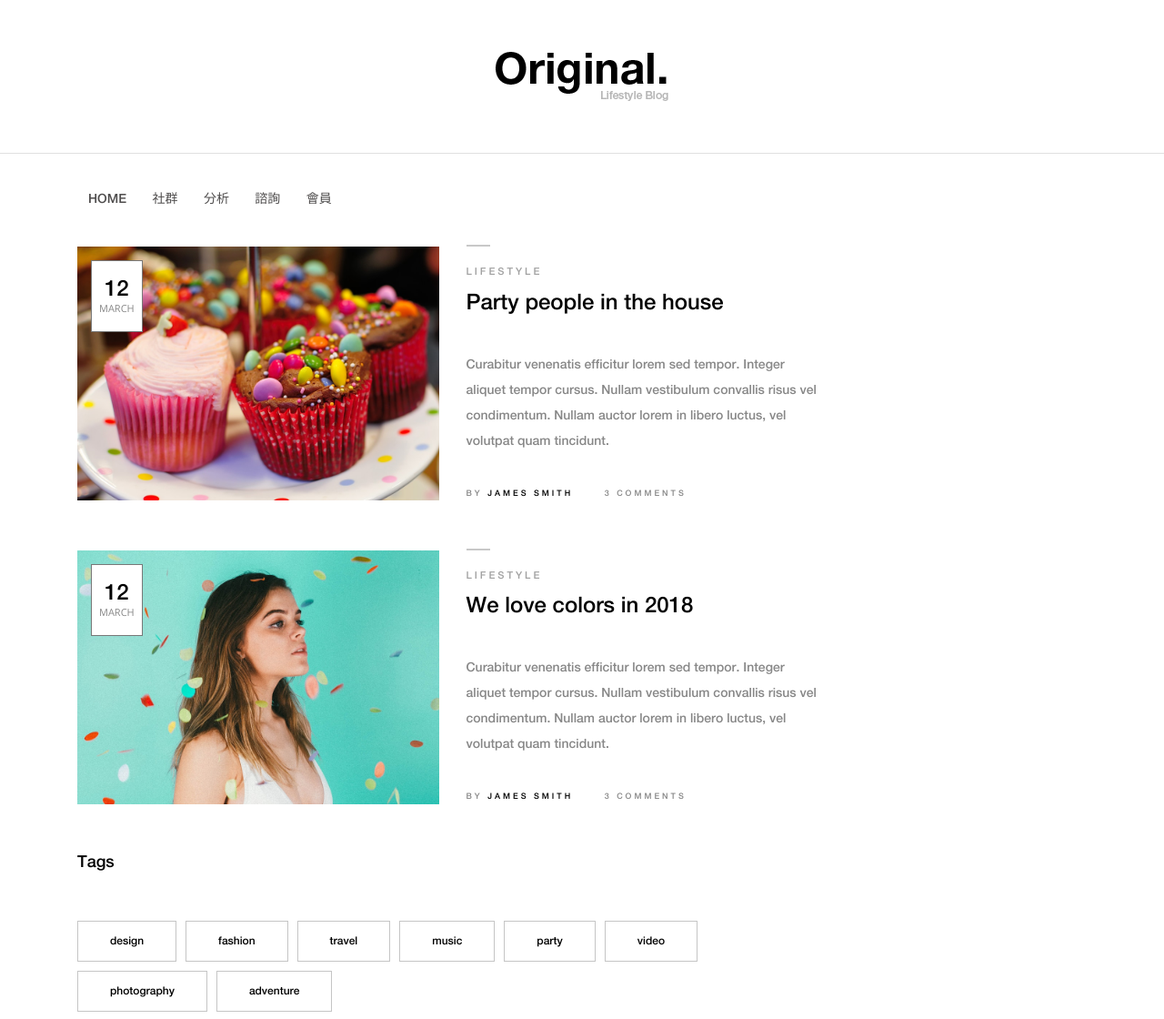
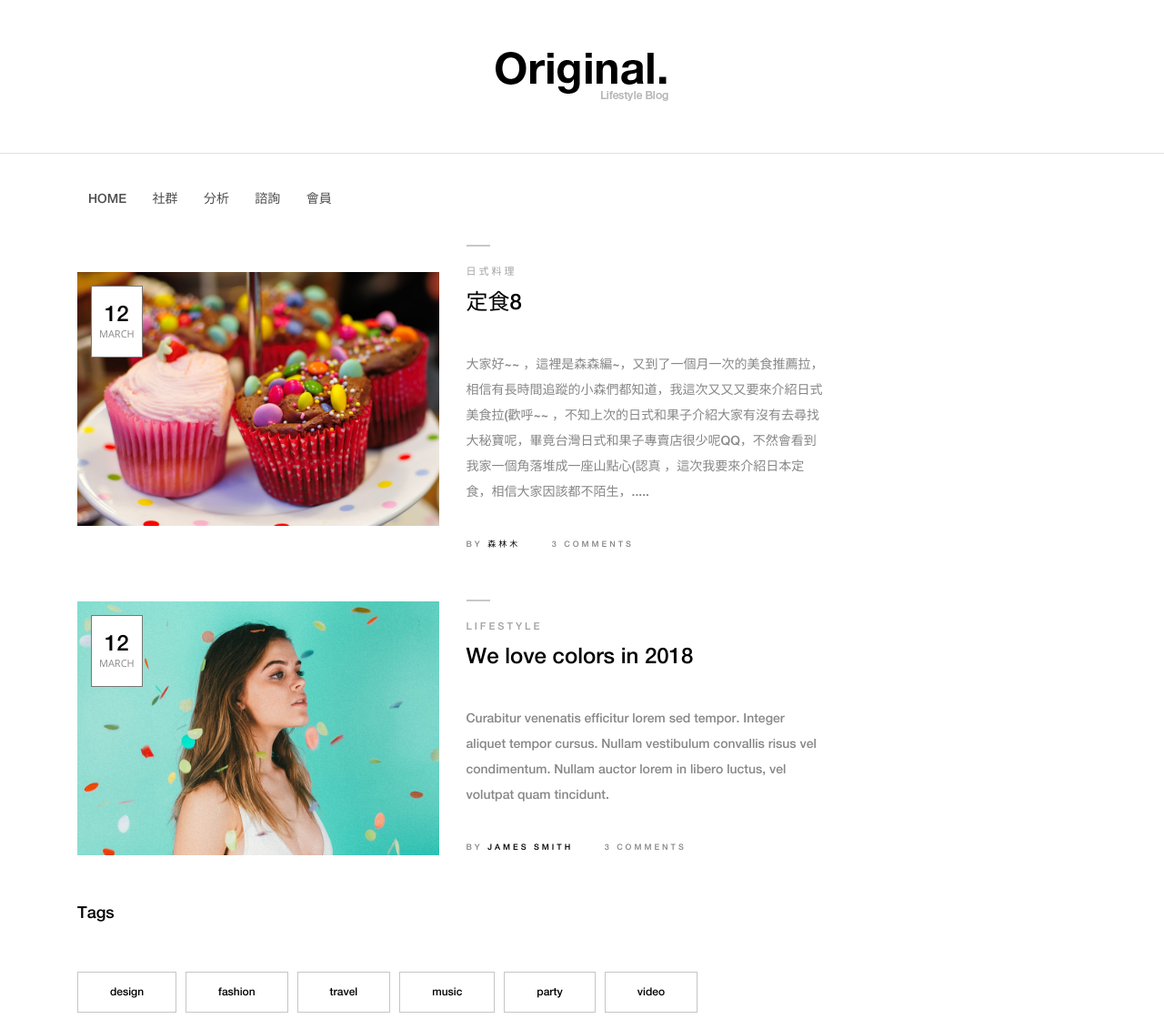
Before and after one commit to forest1391/foodmap, a Django app: page /community.html in a window 1280 px wide. Shown: the part 66-1186 px from the top of the page at 91% size. Run offline with Django 4.2, Linux system fonts and the light colour scheme; some libraries are stand-ins or nearby versions.

Commit message:
make it better

```diff
--- a/templates/community.html
+++ b/templates/community.html
@@ -163,11 +163,11 @@
                                 <!-- Blog Content -->
                                 <div class="single-blog-content">
                                     <div class="line"></div>
-                                    <a href="#" class="post-tag">Lifestyle</a>
-                                    <h4><a href="#" class="post-headline">Party people in the house</a></h4>
-                                    <p>Curabitur venenatis efficitur lorem sed tempor. Integer aliquet tempor cursus. Nullam vestibulum convallis risus vel condimentum. Nullam auctor lorem in libero luctus, vel volutpat quam tincidunt.</p>
+                                    <a href="#" class="post-tag">日式料理</a>
+                                    <h4><a href="#" class="post-headline">定食8</a></h4>
+                                    <p>大家好~~ ，這裡是森森編~，又到了一個月一次的美食推薦拉，相信有長時間追蹤的小森們都知道，我這次又又又要來介紹日式美食拉(歡呼~~ ，不知上次的日式和果子介紹大家有沒有去尋找大秘寶呢，畢竟台灣日式和果子專賣店很少呢QQ，不然會看到我家一個角落堆成一座山點心(認真 ，這次我要來介紹日本定食，相信大家因該都不陌生，.....</p>
                                     <div class="post-meta">
-                                        <p>By <a href="#">james smith</a></p>
+                                        <p>By <a href="#">森林木</a></p>
                                         <p>3 comments</p>
                                     </div>
                                 </div>
```
